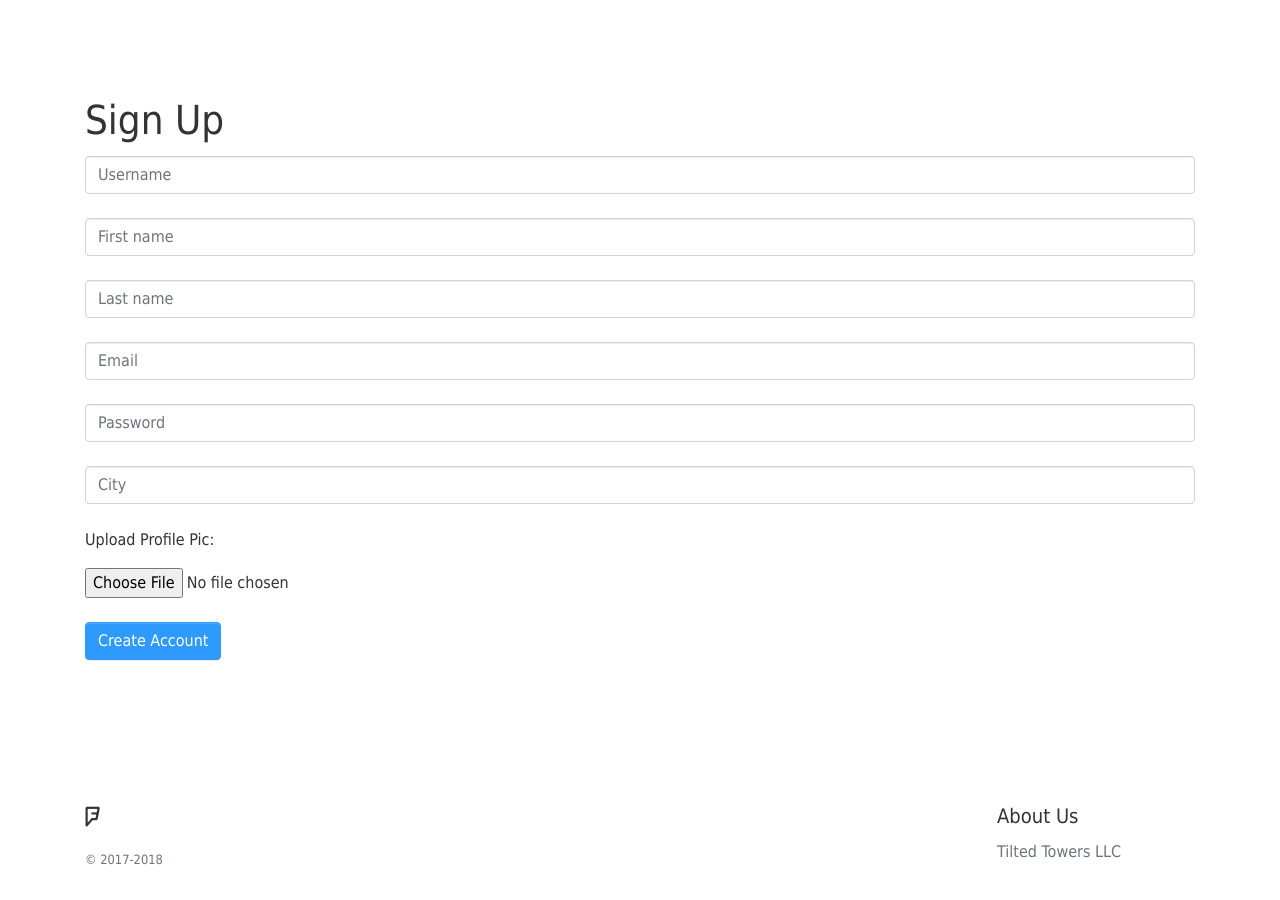
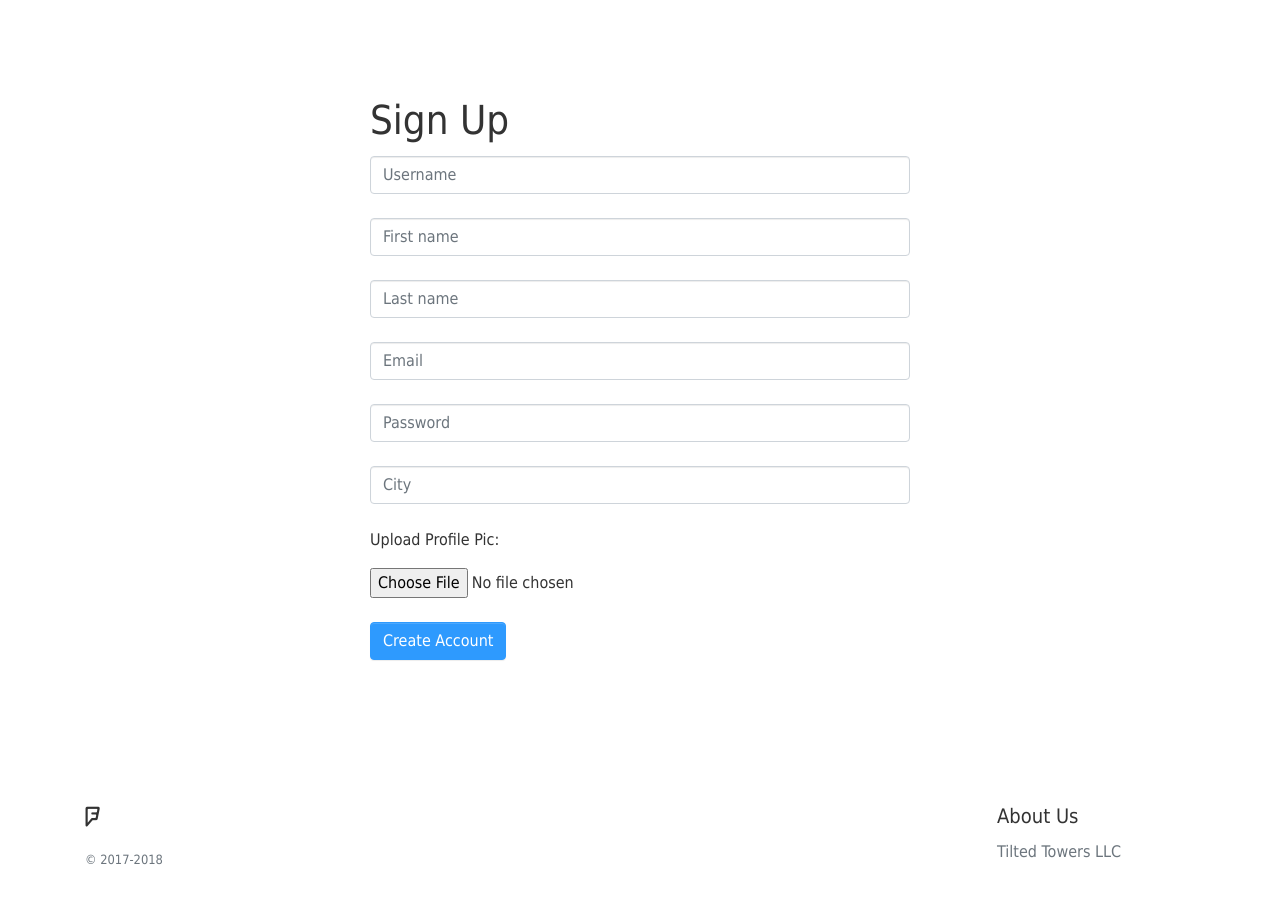
Before and after one commit to M5xThully/CS480_ComicWebsiteProject, a Django app: page /register/ in a window 1280 px wide. Shown: the part 74-974 px from the top of the page. Run offline with Django 3.2, Linux system fonts and the light colour scheme; some libraries are stand-ins or nearby versions.

Commit message:
Made text fields smaller.

```diff
--- a/templates/loginpage.html
+++ b/templates/loginpage.html
@@ -4,8 +4,9 @@
 <div class="py-5">
     <div class="container">
       <div class="row">
-        <div class="col-md-12">
-          <form id ="login_form" method="post" style="opacity: 1;">
+        <div class="col-md-3"></div>
+        <div class="col-md-6">
+          <form class="" id ="login_form" method="post" style="opacity: 1;">
             <h1 class="" >ᶘಠᴥಠᶅ Stay awhile and listen.</h1>
             {% csrf_token %}
 
--- a/templates/registerpage.html
+++ b/templates/registerpage.html
@@ -4,8 +4,9 @@
   <div class="py-5">
     <div class="container">
       <div class="row">
-        <div class="col-md-12">
-          <form id ="create_account" method="post" style="opacity: 1;">
+        <div class="col-md-3"></div>
+        <div class="col-md-6">
+          <form class="" id ="create_account" method="post" style="opacity: 1;">
             <h1 class="" >Sign Up</h1>
             {% csrf_token %}
 
@@ -20,7 +21,7 @@
             {{ profile_form.profpic }} <br> <br>
 
             <button type="submit" class="btn btn-secondary">Create Account
-              <br> </button>
+            <br> </button>
           </form>
         </div>
       </div>
```
